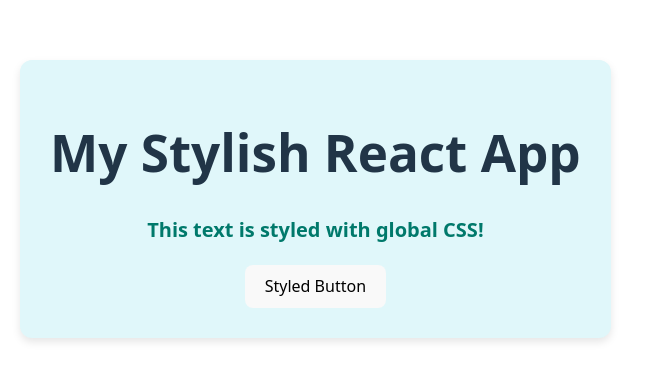
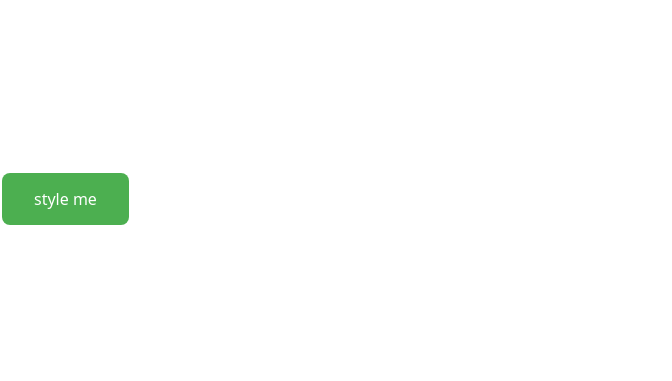
Before and after one commit to WisdomLota/ReactTeachingScript, a React (Vite) app in the folder my-first-react-app/: page / in a window 1280 px wide. Shown: the part 201-582 px from the top of the page, without its empty margins (0-672 px from the left). Built offline with nearby package versions, Linux system fonts and the light colour scheme.

Commit message:
Day 8 CSS modules

```diff
--- a/my-first-react-app/src/App.jsx
+++ b/my-first-react-app/src/App.jsx
@@ -1,15 +1,9 @@
 // src/App.jsx
-import './App.css'; // Make sure you import the CSS file!
+import Button from "./Button.jsx";
 
 function App() {
   return (
-    <div className="app-container"> {/* Use className instead of class */}
-      <h1>My Stylish React App</h1>
-      <p className="styled-paragraph">This text is styled with global CSS!</p>
-      <button className="button-primary"> {/* Assuming you have a .button-primary in App.css */}
-        Styled Button
-      </button>
-    </div>
+    <Button label="style me"/>
   );
 }
 export default App;
--- a/my-first-react-app/src/Button.jsx
+++ b/my-first-react-app/src/Button.jsx
@@ -1,11 +1,11 @@
-JavaScript
 // src/Button.jsx
-function Button({ label, onClick }) { // Destructure both label and onClick props
+import styles from './Button.module.css'; // Import as an object
+
+function Button({ label, onClick }) {
   return (
-    <button onClick={onClick} style={{ margin: '5px', padding: '10px 20px', fontSize: '16px', cursor: 'pointer' }}>
+    <button onClick={onClick} className={styles.button}> {/* Access class via styles object */}
       {label}
     </button>
   );
 }
-
 export default Button;
--- /dev/null
+++ b/my-first-react-app/src/Button.module.css
@@ -0,0 +1,18 @@
+/* src/Button.module.css */
+.button {
+  background-color: #4CAF50; /* Green */
+  border: none;
+  color: white;
+  padding: 15px 32px;
+  text-align: center;
+  text-decoration: none;
+  display: inline-block;
+  font-size: 16px;
+  margin: 4px 2px;
+  cursor: pointer;
+  border-radius: 8px;
+}
+
+.button:hover {
+  background-color: #45a049;
+}
```
